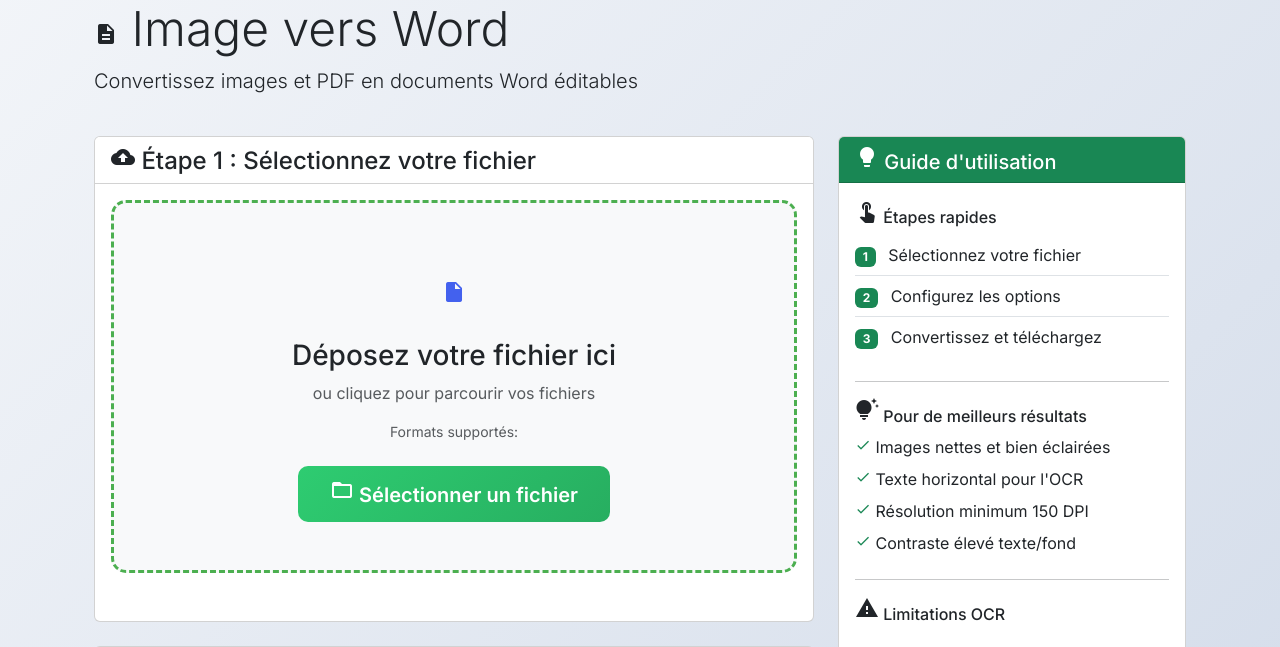
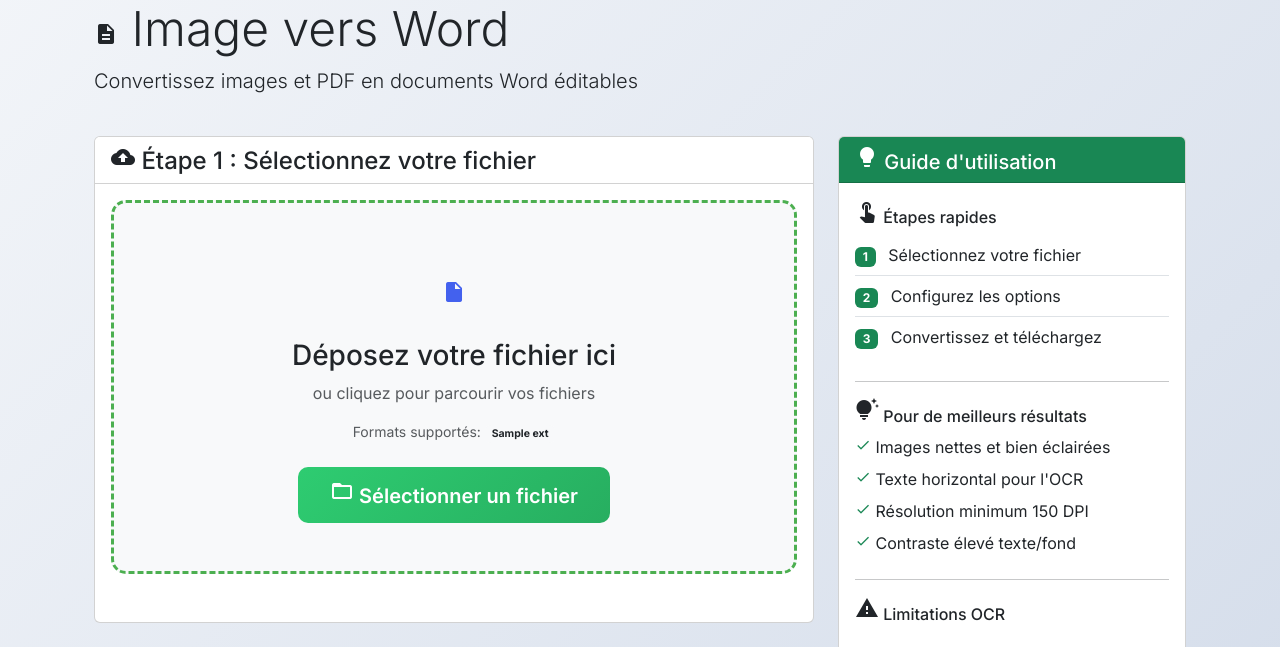
Before and after one commit to mybsow/pdf-fusion-pro_ultimate, a Flask app: template templates/conversion/image_to_word.html in a window 1280 px wide. Shown: the part 220-867 px from the top of the page. Run offline with Flask 3, Linux system fonts and the light colour scheme; the template is opened without the code that fills it: most values are stand-ins (such as "Sample title", 1, 10 or a date in 2020); parts of the project's set-up code (start-up, migrations or seed data) failed here and were passed over.

Commit message:
Update image_to_word.html

```diff
--- a/templates/conversion/image_to_word.html
+++ b/templates/conversion/image_to_word.html
@@ -120,7 +120,7 @@
                             <p class="text-muted mb-3">ou cliquez pour parcourir vos fichiers</p>
                             <p class="small text-muted">
                                 Formats supportés:
-                                {% for ext in config.SUPPORTED_IMAGE_FORMATS.word %}
+                                {% for ext in supported_formats.word %}
                                 <span class="badge bg-light text-dark">{{ ext }}</span>
                                 {% endfor %}
                             </p>
@@ -584,4 +584,5 @@
     </script>
     {% endblock %}
 </body>
+
 </html>
```
